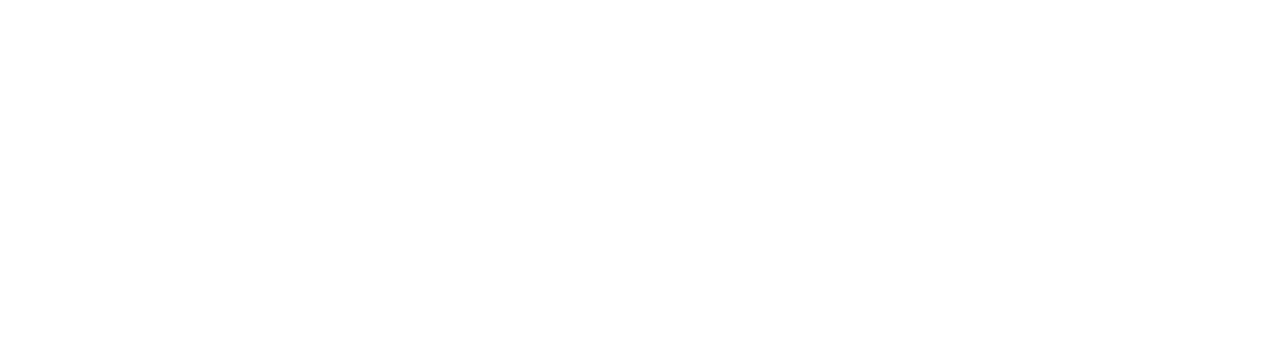
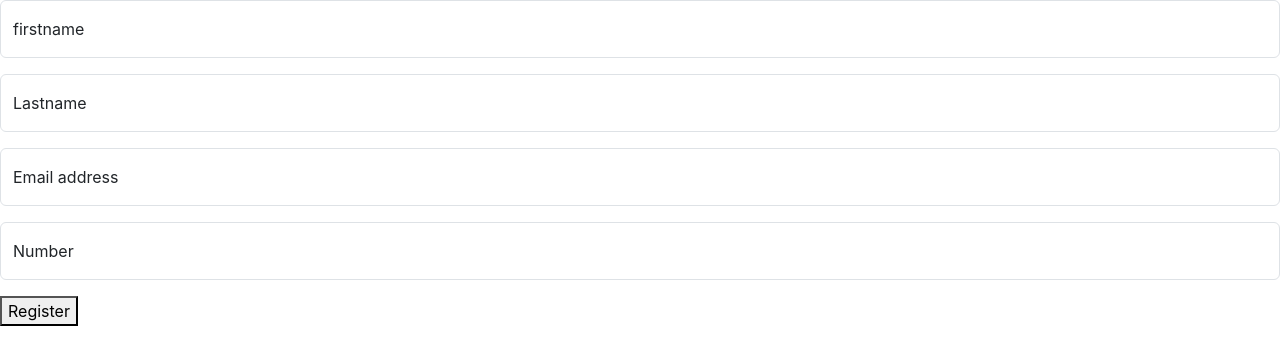
Before and after one commit to Nenavathnaresh/Reactapp, a React (Create React App) app: page / in a window 1280 px wide. Shown: the top 364 px of the page. Built offline with nearby package versions, Linux system fonts and the light colour scheme.

Commit message:
validation using formik

```diff
--- a/package.json
+++ b/package.json
@@ -7,6 +7,7 @@
     "@testing-library/react": "^13.4.0",
     "@testing-library/user-event": "^13.5.0",
     "axios": "^1.6.5",
+    "bootstrap": "^5.3.2",
     "formik": "^2.4.5",
     "react": "^18.2.0",
     "react-dom": "^18.2.0",
--- a/public/index.html
+++ b/public/index.html
@@ -25,6 +25,9 @@
       Learn how to configure a non-root public URL by running `npm run build`.
     -->
     <title>React App</title>
+    <link href="https://cdn.jsdelivr.net/npm/bootstrap@5.3.2/dist/css/bootstrap.min.css" rel="stylesheet" integrity="sha384-T3c6CoIi6uLrA9TneNEoa7RxnatzjcDSCmG1MXxSR1GAsXEV/Dwwykc2MPK8M2HN" crossorigin="anonymous">
+    <script src="https://cdn.jsdelivr.net/npm/bootstrap@5.3.2/dist/js/bootstrap.bundle.min.js" integrity="sha384-C6RzsynM9kWDrMNeT87bh95OGNyZPhcTNXj1NW7RuBCsyN/o0jlpcV8Qyq46cDfL" crossorigin="anonymous"></script>
+
   </head>
   <body>
     <noscript>You need to enable JavaScript to run this app.</noscript>
--- a/src/App.js
+++ b/src/App.js
@@ -1,9 +1,11 @@
 import logo from './logo.svg';
 import './App.css';
+import Studentregistration from './StudentRegistration';
 
 function App() {
   return (
     <div>
+    <Studentregistration></Studentregistration>
 
     </div>
   );
--- /dev/null
+++ b/src/StudentRegistration.jsx
@@ -0,0 +1,59 @@
+import { useFormik } from "formik";
+import React from "react";
+
+function checkForm(values){
+    var error={};
+    if(!values.firstname){
+        error.firstname = 'firstname is mandatory'
+    }
+    if(!values.mail){
+        error.mail = 'Enter your mail id'
+    }
+    return error
+}
+
+function Studentregistration() {
+
+    const formik = useFormik({
+        initialValues: {
+            firstname: '',
+            lastname: '',
+            mail: '',
+            number: ''
+        },
+
+        validate:checkForm,
+
+        onSubmit: (values) => {
+            console.log(values);
+        }
+    })
+
+    console.log(formik);
+    return (
+        <div>
+            <form onSubmit={formik.handleSubmit}>
+                <div className="form-floating mb-3">
+                    <input className="form-control" id="fn" type="text"  name="firstname" placeholder="fn" onChange={formik.handleChange} onBlur={formik.handleBlur} />
+                    <label htmlFor="fn">firstname</label>
+                    <div className="text-danger">{formik.touched.firstname && formik.errors.firstname}</div>
+                </div>
+                <div class="form-floating mb-3">
+                    <input type="text" class="form-control" id="floatingInput" name="lastname" placeholder="ln" onChange={formik.handleChange}/>
+                    <label for="floatingInput">Lastname</label>
+                </div>
+                <div className="form-floating mb-3">
+                    <input className="form-control" type="mail" name="mail" id="mail" placeholder="mail" onChange={formik.handleChange} onBlur={formik.handleBlur} />
+                    <label htmlFor="mail">Email address</label>
+                    <div className="text-danger">{formik.touched.mail && formik.errors.mail}</div>
+                </div>
+                <div className="form-floating mb-3">
+                    <input className="form-control" type="number" name="number" id="mail" placeholder="num" onChange={formik.handleChange} />
+                    <label htmlFor="mail">Number</label>
+                </div>
+                <button type="submit">Register</button>
+            </form>
+        </div>
+    )
+}
+export default Studentregistration
--- a/src/index.js
+++ b/src/index.js
@@ -6,9 +6,9 @@
 
 const root = ReactDOM.createRoot(document.getElementById('root'));
 root.render(
-  <React.StrictMode>
+
     <App />
-  </React.StrictMode>
+
 );
 
 // If you want to start measuring performance in your app, pass a function
```
Also changed, not shown: 1 other file (tests, documents, lock files or other folders).
